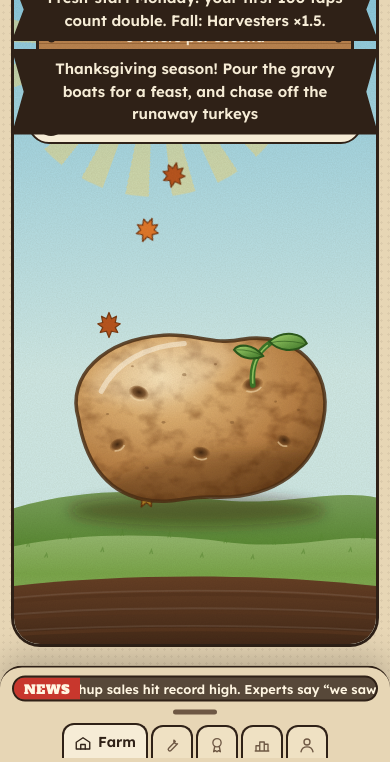
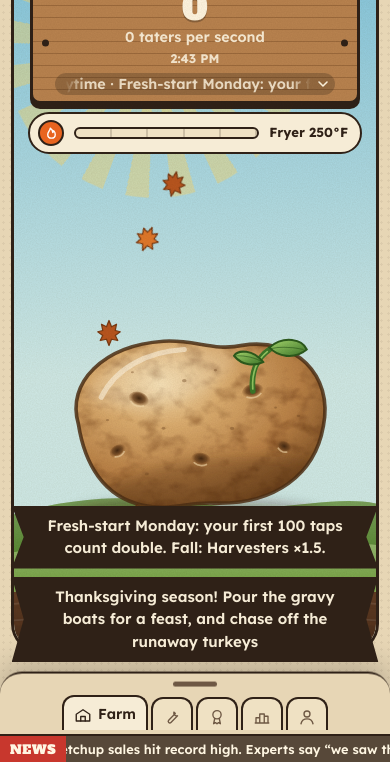
Before and after one commit to MesaMakes/tater-tapper, a plain HTML site: page index.html in a window 390 px wide. Shown: the part 82-844 px from the top of the page. Drawn offline with Linux system fonts and the light colour scheme.

Commit message:
Add files via upload

```diff
--- a/index.html
+++ b/index.html
@@ -97,7 +97,23 @@
 
   .topbar { width: 100%; display: flex; justify-content: space-between; gap: 8px; flex-wrap: wrap; margin: 2px 0 10px; }
   span.pill { cursor: default; }
-  .ledger .ticker { width: calc(100% - 24px); margin: 8px auto 0; }
+  /* News ticker pinned to the very bottom of the screen */
+  .ticker.bottomticker { position: fixed; z-index: 16; left: 0; right: 0; bottom: 0; width: auto; margin: 0; border-radius: 0; border-width: 2px 0 0;
+                  height: calc(28px + env(safe-area-inset-bottom, 0px)); padding-bottom: env(safe-area-inset-bottom, 0px); }
+  .app { padding-bottom: 64px; }
+  /* The sign: count, taters per second and time, with everything else in a scrolling line and a drop-down */
+  .sign .clock { font-weight: 700; font-size: .78rem; opacity: .9; }
+  .sign { width: min(88vw, 330px); }
+  .signmore { display: flex; align-items: center; gap: 4px; width: 100%; min-width: 0; border: 0; color: inherit; cursor: pointer; margin-top: 4px;
+              background: rgba(0,0,0,.2); border-radius: 999px; padding: 2px 4px 2px 10px; font: 600 .72rem var(--sans); }
+  .signmore svg { width: 16px; height: 16px; flex: none; transition: transform .2s; }
+  .signmore[aria-expanded="true"] svg { transform: rotate(180deg); }
+  .sticker { flex: 1; min-width: 0; overflow: hidden; white-space: nowrap; -webkit-mask-image: linear-gradient(90deg, transparent, #000 8%, #000 92%, transparent); mask-image: linear-gradient(90deg, transparent, #000 8%, #000 92%, transparent); }
+  .sticker span { display: inline-block; padding-left: 100%; animation: tick var(--dur, 16s) linear infinite; }
+  .signmore[aria-expanded="true"] .sticker span { animation: none; padding-left: 0; opacity: 0; }
+  .signdetails { display: grid; gap: 3px; margin-top: 6px; width: 100%; text-align: left; font-size: .76rem; font-weight: 600; }
+  .signdetails div { padding: 3px 9px; background: rgba(0,0,0,.18); border-radius: 8px; }
+  .buffs { display: none !important; }   /* bonuses now live in the sign */
   .pill {
     display: inline-flex; align-items: center; gap: 8px; border: 2px solid var(--ink); border-radius: 999px;
     padding: 5px 12px 5px 10px; background: var(--paper); font-weight: 600; font-size: .9rem; cursor: pointer;
@@ -290,11 +306,11 @@
   /* Phones: the menu becomes a sheet that slides up from the bottom */
   .grabber { display: none; }
   @media (max-width: 879px) {
-    :root { --peek: calc(96px + env(safe-area-inset-bottom, 0px)); }
+    :root { --peek: 62px; --tick: calc(28px + env(safe-area-inset-bottom, 0px)); }
     html, body { height: 100%; overflow: hidden; overscroll-behavior: none; }
-    .app { padding-bottom: calc(var(--peek) + 10px); }
+    .app { padding-bottom: calc(var(--peek) + var(--tick) + 10px); }
     .scene { display: flex; flex-direction: column; align-items: center;
-             height: calc(100dvh - var(--peek) - 34px - env(safe-area-inset-top, 0px)); }
+             height: calc(100dvh - var(--peek) - var(--tick) - 34px - env(safe-area-inset-top, 0px)); }
     /* The field fills whatever room is left, and the potato shrinks to fit so the farm below always shows */
     .field { flex: 1 1 auto; min-height: 0; height: auto; margin-top: 6px; container-type: size; }
     .tater-btn { width: max(190px, min(86cqw, 380px, calc((100cqh - 37.5cqw - 24px) * 1.4))); }
@@ -303,7 +319,7 @@
     .sign b { font-size: clamp(2rem, 9vw, 3rem); }
     .fryer { margin-top: 8px; }
     .ledger {
-      position: fixed; z-index: 15; left: 0; right: 0; bottom: 0; height: min(74dvh, 700px); display: flex; flex-direction: column;
+      position: fixed; z-index: 15; left: 0; right: 0; bottom: var(--tick); height: min(74dvh, 700px); display: flex; flex-direction: column;
       background: var(--kraft); border-top: 2px solid var(--ink); border-radius: 22px 22px 0 0; box-shadow: 0 -10px 30px rgba(0,0,0,.2);
       transform: translateY(calc(100% - var(--peek))); transition: transform .34s cubic-bezier(.2,.8,.2,1);
     }
@@ -315,8 +331,8 @@
     .grabber i { display: block; width: 44px; height: 5px; border-radius: 99px; background: var(--ink-soft); margin: 0 auto; }
     .ledger .tabs { justify-content: center; }
     .ledger .sheet { flex: 1; min-height: 0; overflow-y: auto; overscroll-behavior: contain; margin: 0 6px;
-                     border-bottom: 0; border-radius: 18px 18px 0 0; box-shadow: none; padding-bottom: env(safe-area-inset-bottom, 0px); }
-    .toasts { bottom: auto; top: calc(env(safe-area-inset-top, 0px) + 60px); }   /* keep the field clear for things to tap */
+                     border-bottom: 0; border-radius: 18px 18px 0 0; box-shadow: none; padding-bottom: 0; }
+    .toasts { bottom: calc(var(--peek) + var(--tick) + 10px); top: auto; }   /* messages pop up just above the menu, so the sign stays readable */
   }
 
   /* Pests and aliens */
@@ -654,7 +670,11 @@
     </svg>
     <div class="alert" id="alert" hidden role="alert"><strong id="alertTitle"></strong><span id="alertMsg"></span><i><b id="alertBar"></b></i></div>
     <h1 class="logo">Tater Tapper</h1>
-    <div class="sign" aria-live="polite"><b id="taters">0</b><span id="cpsText">0 taters per second</span><small id="phaseText"></small><small class="daytext" id="dayText"></small></div>
+    <div class="sign" aria-live="polite"><b id="taters">0</b><span id="cpsText">0 taters per second</span><small class="clock" id="clockText"></small>
+      <button class="signmore" id="signMore" aria-expanded="false" aria-label="Show farm details"><span class="sticker"><span id="signTicker"></span></span>
+        <svg viewBox="0 0 24 24" fill="none" stroke="currentColor" stroke-width="2.4" stroke-linecap="round" stroke-linejoin="round" aria-hidden="true"><path d="M6 9l6 6 6-6"/></svg></button>
+      <div class="signdetails" id="signDetails" hidden></div>
+      <small id="phaseText" hidden></small><small class="daytext" id="dayText" hidden></small></div>
 
     <div class="fryer" id="fryer" role="progressbar" aria-label="Fryer heat" aria-valuemin="0" aria-valuemax="100">
       <span class="bulb"><svg class="i" viewBox="0 0 24 24"><path d="M12 21c-4 0-6-3-6-6 0-4 4-6 4-10 3 2 4 5 4 7 1-1 1.5-2 1.5-3 2 2 2.5 4 2.5 6 0 3-2 6-6 6z"/></svg></span>
@@ -811,7 +831,6 @@
 
   <section class="ledger" id="ledger">
     <div class="sheet-top">
-    <div class="ticker" aria-hidden="true"><b>NEWS</b><div class="lane"><span id="tickerText"></span></div></div>
     <button class="grabber" id="grabber" aria-label="Show menu" aria-expanded="false"><i></i></button>
     <nav class="tabs" role="tablist">
       <button role="tab" data-tab="shop" aria-selected="true" aria-label="Farm"><svg class="i" viewBox="0 0 24 24"><path d="M3 11l9-6 9 6v9H3z"/><path d="M9 20v-6h6v6"/></svg><span class="lbl">Farm</span></button>
@@ -926,6 +945,7 @@
     </div>
   </section>
 </div>
+<div class="ticker bottomticker" aria-hidden="true"><b>NEWS</b><div class="lane"><span id="tickerText"></span></div></div>
 
 <button class="lucky" id="lucky" hidden aria-label="Golden tater, tap it">
   <svg viewBox="0 0 120 90" aria-hidden="true">
@@ -1769,7 +1789,7 @@ function toast(msg, kind = '') {
   if (kind === 'award') t.innerHTML = ribbon(toast.color || RIBBON_COLORS.grow);
   t.append(document.createTextNode(msg));
   box.appendChild(t);
-  while (box.children.length > 3) box.firstChild.remove();
+  while (box.children.length > 2) box.firstChild.remove();
   setTimeout(() => t.remove(), 3600);
 }
 
@@ -1824,6 +1844,7 @@ function renderLive() {
   if (now < (live.frozenUntil || 0)) buffs.push(`Fryer frozen, ${Math.ceil((live.frozenUntil - now) / 1000)}s`);
   if (fidget.connected) buffs.push(`Fidget taps ×${fidgetMult()}`);
   const key = buffs.join('|');
+  live.buffList = buffs;
   if ($('buffs').dataset.key !== key) {
     $('buffs').dataset.key = key;
     $('buffs').replaceChildren(...buffs.slice(0, 2).map(t => Object.assign(document.createElement('span'), { className: 'buff', textContent: t })));
@@ -3531,6 +3552,7 @@ function dayExtras(h, ph, day) {
   // Campfire from 8 to 10 PM
   $('campfire').hidden = !campfireLit() || (state.day || {}).camp === day;   // gone once you've roasted, back tomorrow night
   holidayTick(day);
+  renderSignInfo();
 }
 
 /* ---------- Holidays: power-ups, decorations and the holiday pests above ---------- */
@@ -3745,6 +3767,36 @@ function holidayTick(day) {
   }
 }
 
+// The sign shows the count, taters per second and the time. Everything else scrolls in one line,
+// and the arrow opens the full list.
+function signItems() {
+  const h = holidayNow(), st = state.streak || {};
+  const items = [phaseLabel(), WEEKDAY_SPECIAL[weekday()], SEASON_SPECIAL[seasonNow()]];
+  if (h) items.push(HOLIDAY_NAME[h]);
+  if (streakBonus() > 1) items.push(`Day ${st.count} streak: +${Math.round((streakBonus() - 1) * 100)}% to everything`);
+  return [...(live.buffList || []), ...items];
+}
+let signKey = '';
+function renderSignInfo() {
+  $('clockText').textContent = fmtClock(gameHour());
+  const items = signItems();
+  const line = items.map(t => t.replace(/,?\s*\d+s$/, '')).join('   ·   ');
+  if (line !== signKey) {
+    signKey = line;
+    const sp = $('signTicker');
+    sp.textContent = line;
+    sp.style.setProperty('--dur', Math.max(10, line.length * 0.16).toFixed(1) + 's');
+  }
+  if (!$('signDetails').hidden) $('signDetails').replaceChildren(...items.map(t => Object.assign(document.createElement('div'), { textContent: t })));
+}
+$('signMore').addEventListener('click', () => {
+  const open = $('signDetails').hidden;
+  $('signDetails').hidden = !open;
+  $('signMore').setAttribute('aria-expanded', open);
+  $('signMore').setAttribute('aria-label', open ? 'Hide farm details' : 'Show farm details');
+  renderSignInfo();
+});
+
 // Howl at the full moon
 document.querySelector('.sun').addEventListener('pointerdown', () => {
   if (fullMoonNight()) { sfx.howl(); if (egg('howl')) toast('Awooooo! The full moon howls back.'); }
@@ -3965,7 +4017,7 @@ document.addEventListener('touchmove', e => { if (e.touches.length > 1) e.preven
 // In the game area, quick taps must never turn into a double-tap zoom. Taps there are handled on
 // pointerdown, so cancelling the browser's own touch handling loses nothing.
 document.addEventListener('touchend', e => {
-  if (e.target.closest('.scene') && !e.target.closest('.pill, .alert, .rootcard')) e.preventDefault();
+  if (e.target.closest('.scene') && !e.target.closest('.pill, .alert, .rootcard, .signmore')) e.preventDefault();
 }, { passive: false });
 document.addEventListener('dblclick', e => e.preventDefault());
 // Double-tap zoom is turned off by touch-action: manipulation in the CSS, so every fast tap still counts
--- a/sw.js
+++ b/sw.js
@@ -1,6 +1,6 @@
 // Tater Tapper service worker: lets the game open offline and load instantly.
 // Bump VERSION whenever you upload a new index.html so players get the update.
-const VERSION = 'tater-v21';
+const VERSION = 'tater-v22';
 const SHELL = ['./', './index.html', './config.js', './manifest.webmanifest', './icon-192.png', './icon-512.png', './icon-maskable-512.png', './apple-touch-icon.png'];
 
 self.addEventListener('install', e => {
```
